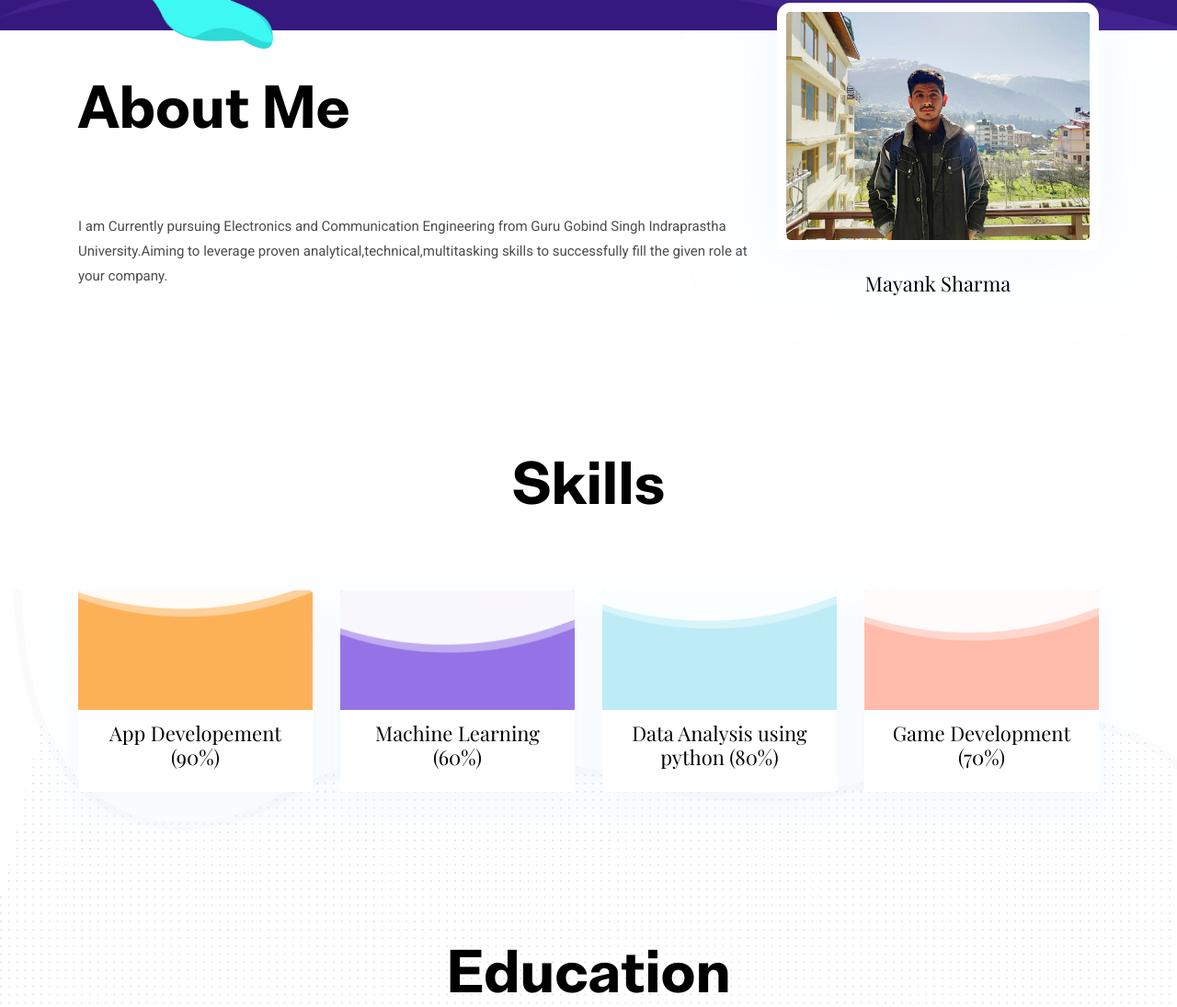
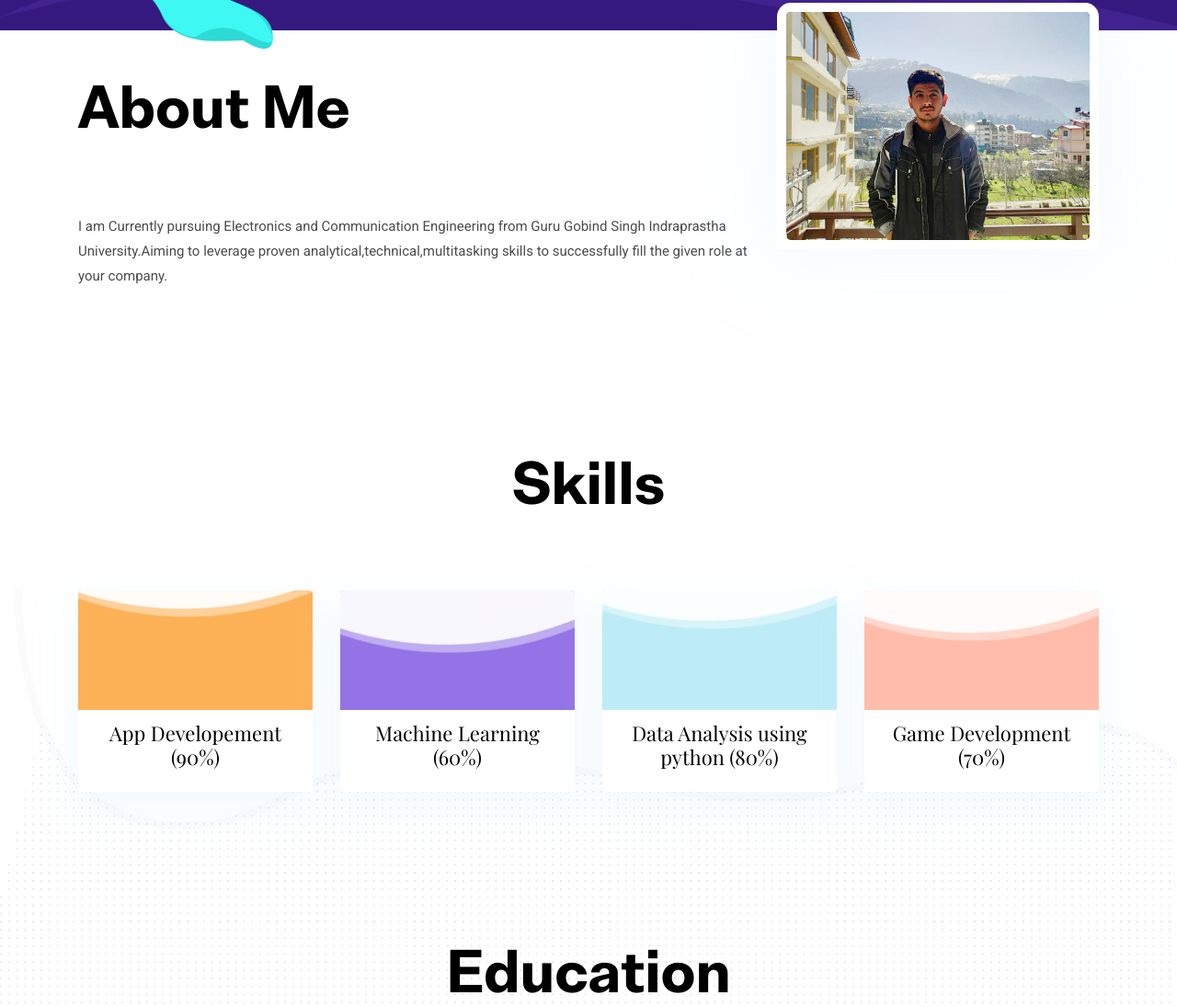
Before and after one commit to mayank8june/Mayank_Portfolio, a plain HTML site: page index.html in a window 1280 px wide. Shown: the part 847-1942 px from the top of the page at 92% size. Drawn offline with nearby package versions, Linux system fonts and the light colour scheme.

Commit message:
Update index.html

```diff
--- a/index.html
+++ b/index.html
@@ -123,7 +123,6 @@
         <div class="shadow-down mb-4">
           <img src="images/about/author.jpeg" alt="author" class="img-fluid w-100 rounded-lg border-thick border-white">
         </div>
-        <h4>Mayank Sharma</h4>
       </div>
     </div>
   </div>
```
